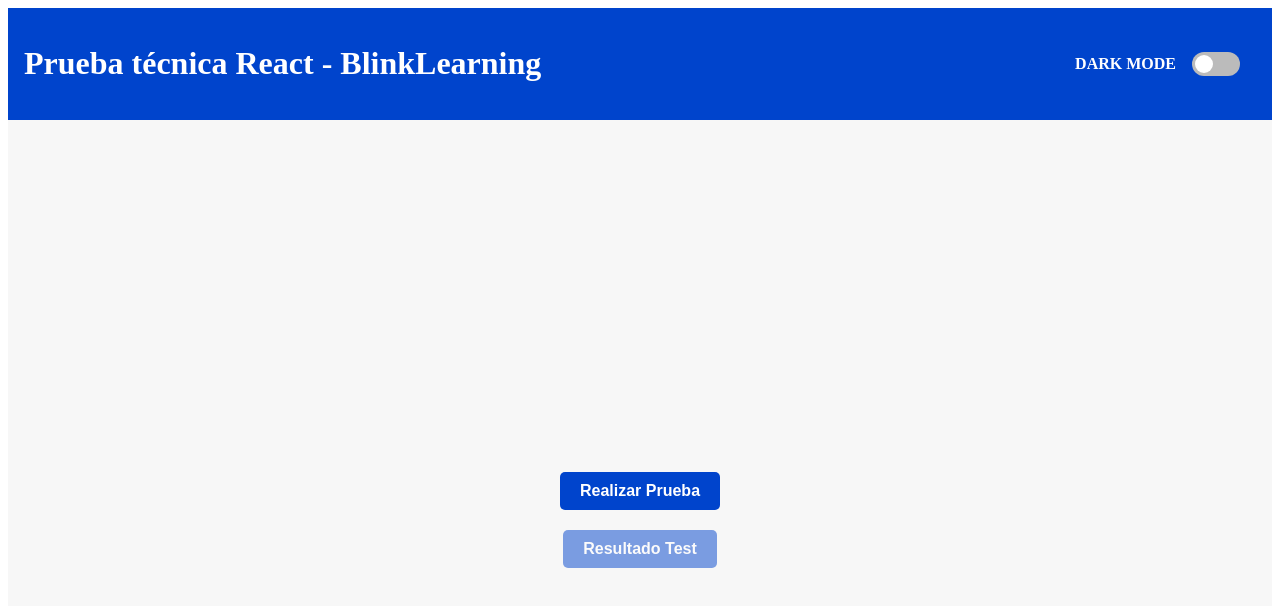
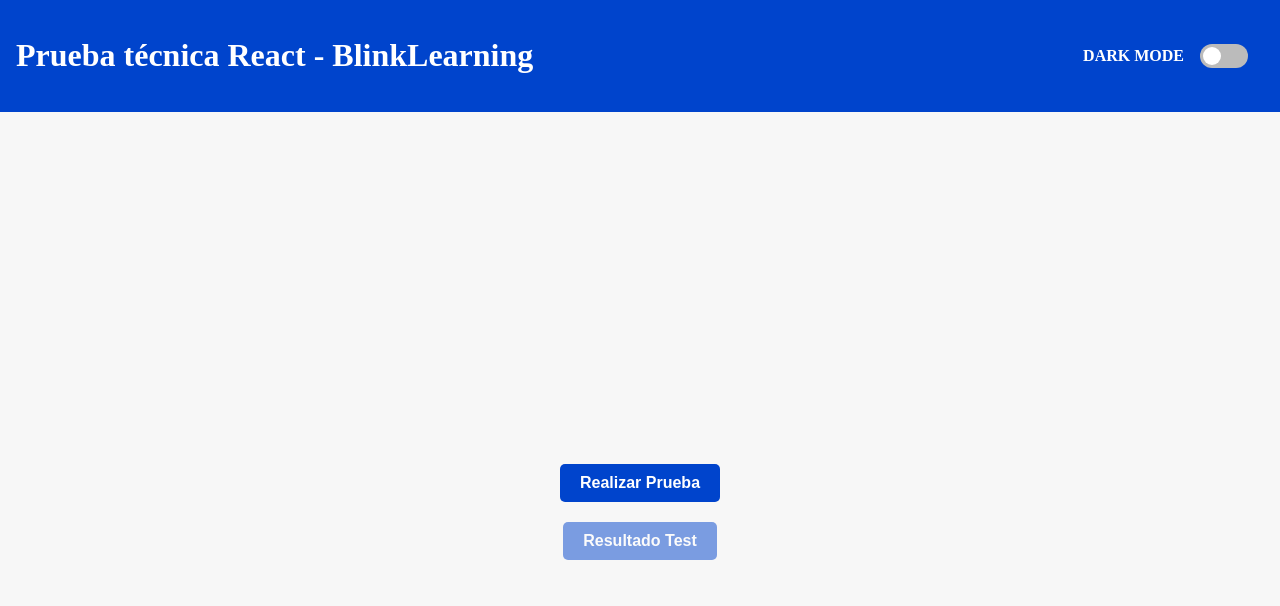
Before and after one commit to Miyagito/prueba_test_react_app, a React (Create React App) app: page / in a window 1280 px wide. Shown: the top 606 px of the page. Built offline with nearby package versions, Linux system fonts and the light colour scheme.

Commit message:
elimino margin y paddin default del browser

```diff
--- a/src/styles/globals.css
+++ b/src/styles/globals.css
@@ -10,3 +10,11 @@
   background-color: var(--background-color);
   color: var(--text-color);
 }
+
+html,
+body {
+  margin: 0;
+  padding: 0;
+  height: 100%;
+  width: 100%;
+}
```
